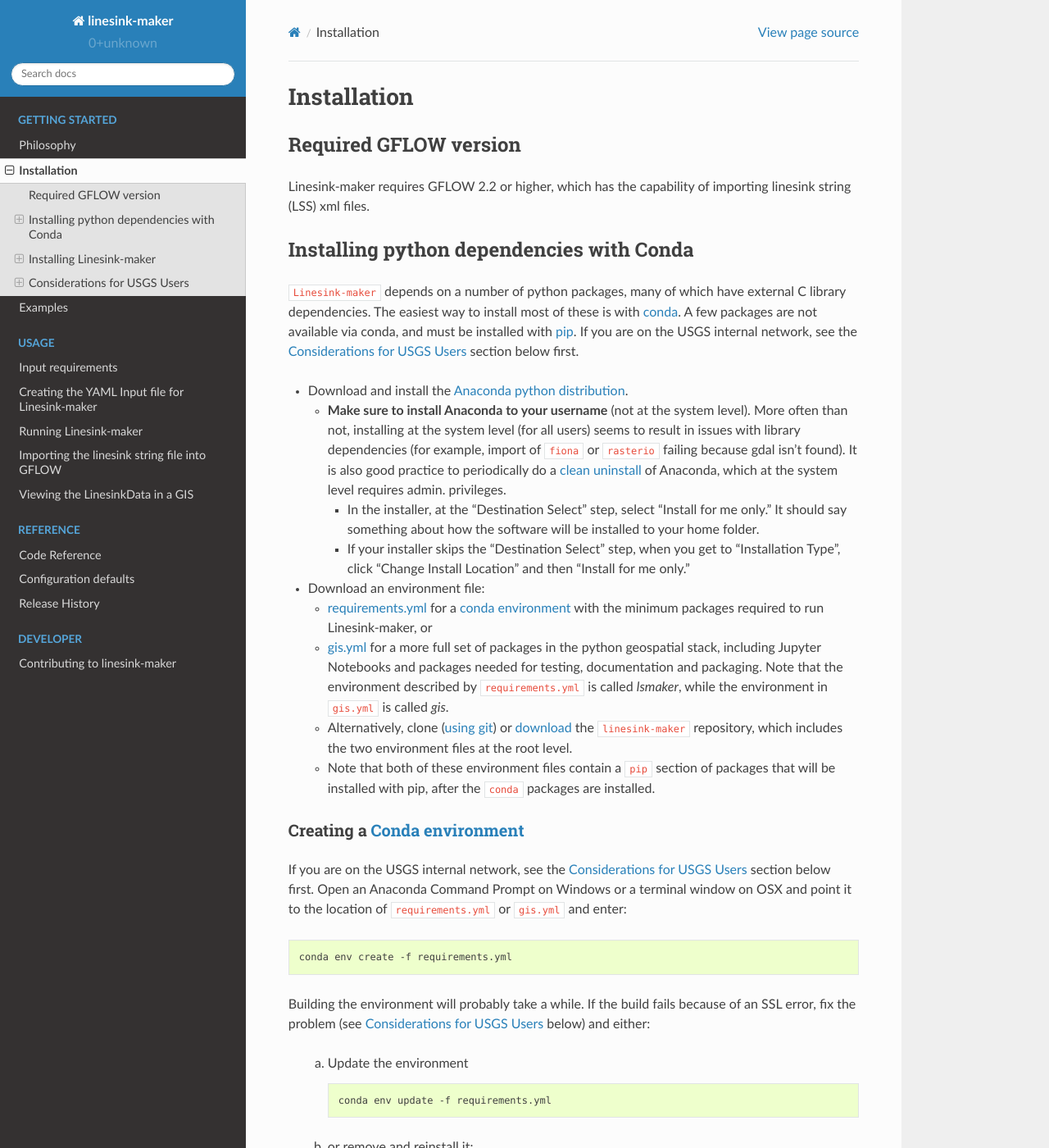
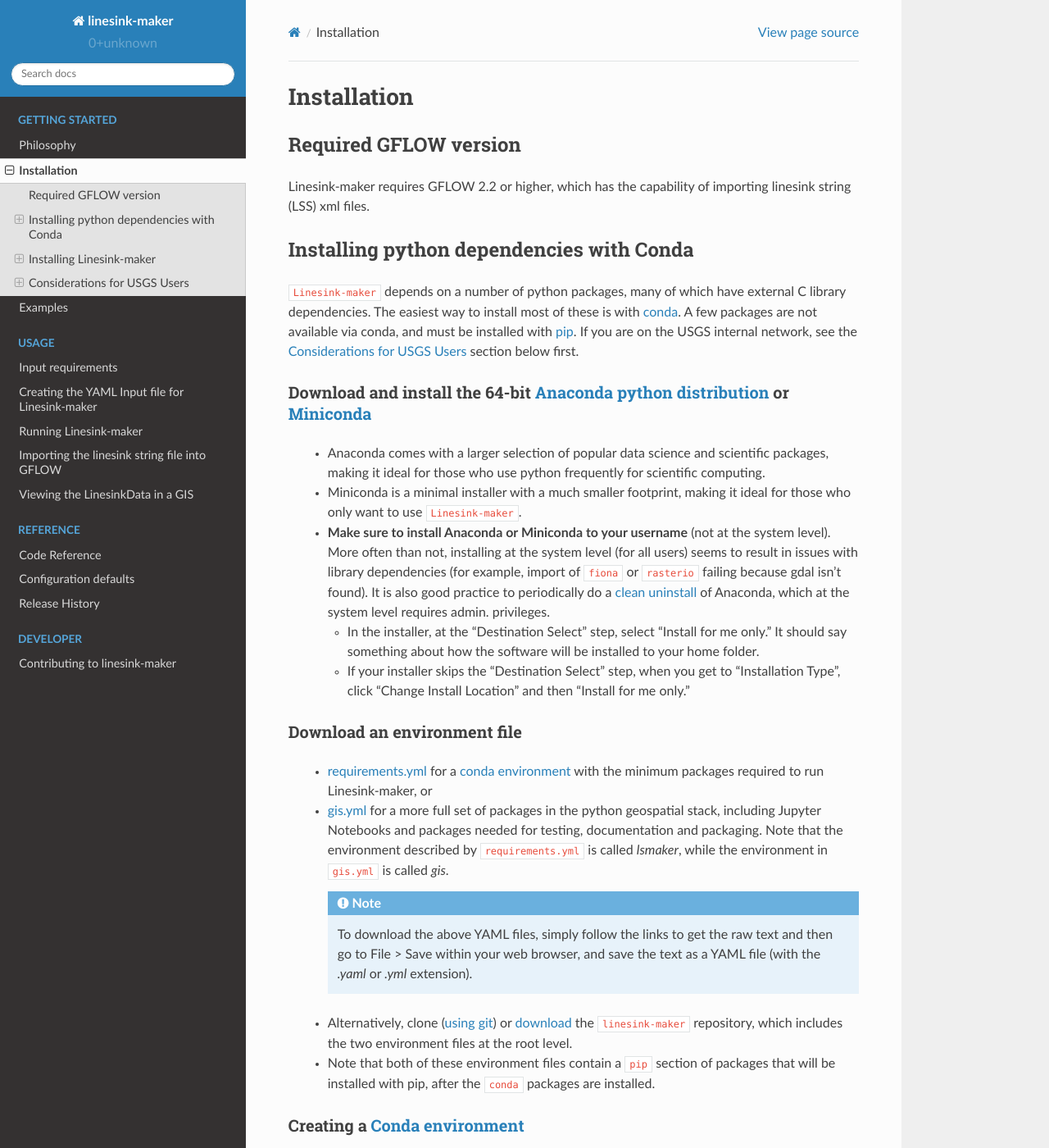
Before and after one commit to DOI-USGS/linesink-maker, a Sphinx documentation site: the page built from docs/source/installation.rst, in a window 1280 px wide and 1400 px high. Shown: the whole window at 82% size. Built offline with Sphinx 7.4.7 and the Read the Docs theme 2.0.0, drawn with Linux system fonts in a browser that asks for light colours.

Commit message:
docs: update install instructions

```diff
--- a/docs/source/installation.rst
+++ b/docs/source/installation.rst
@@ -10,18 +10,26 @@ Installing python dependencies with Conda
 -----------------------------------------
 ``Linesink-maker`` depends on a number of python packages, many of which have external C library dependencies. The easiest way to install most of these is with `conda`_. A few packages are not available via conda, and must be installed with `pip`_. If you are on the USGS internal network, see the `Considerations for USGS Users`_ section below first.
 
-* Download and install the `Anaconda python distribution`_.
+Download and install the 64-bit `Anaconda python distribution`_ or `Miniconda <https://docs.conda.io/en/latest/miniconda.html>`_
+^^^^^^^^^^^^^^^^^^^^^^^^^^^^^^^^^^^^^^^^^^^^^^^^^^^^^^^^^^^^^^^^^^^^^^^^^^^^^^^^^^^^^^^^^^^^^^^^^^^^^^^^^^^^^^^^^^^^^^^^^^^^^^^^^^
 
-  * **Make sure to install Anaconda to your username** (not at the system level). More often than not, installing at the system level (for all users) seems to result in issues with library dependencies (for example, import of ``fiona`` or ``rasterio`` failing because gdal isn't found). It is also good practice to periodically do a `clean uninstall`_ of Anaconda, which at the system level requires admin. privileges.
+  * Anaconda comes with a larger selection of popular data science and scientific packages, making it ideal for those who use python frequently for scientific computing.
+  * Miniconda is a minimal installer with a much smaller footprint, making it ideal for those who only want to use ``Linesink-maker``.
+  * **Make sure to install Anaconda or Miniconda to your username** (not at the system level). More often than not, installing at the system level (for all users) seems to result in issues with library dependencies (for example, import of ``fiona`` or ``rasterio`` failing because gdal isn't found). It is also good practice to periodically do a `clean uninstall`_ of Anaconda, which at the system level requires admin. privileges.
 
     * In the installer, at the “Destination Select” step, select “Install for me only.” It should say something about how the software will be installed to your home folder.
     * If your installer skips the “Destination Select” step, when you get to "Installation Type", click “Change Install Location” and then “Install for me only.”
 
 
-* Download an environment file:
+Download an environment file
+^^^^^^^^^^^^^^^^^^^^^^^^^^^^^^^^^^^^^^^^
 
   * `requirements.yml`_ for a `conda environment`_ with the minimum packages required to run Linesink-maker, or
   * `gis.yml`_ for a more full set of packages in the python geospatial stack, including Jupyter Notebooks and packages needed for testing, documentation and packaging. Note that the environment described by ``requirements.yml`` is called `lsmaker`, while the environment in ``gis.yml`` is called `gis`.
+
+    .. note::
+        To download the above YAML files, simply follow the links to get the raw text and then go to File > Save within your web browser, and save the text as a YAML file (with the `.yaml` or `.yml` extension).
+
   * Alternatively, clone (`using git`_) or `download`_ the ``linesink-maker`` repository, which includes the two environment files at the root level.
   * Note that both of these environment files contain a ``pip`` section of packages that will be installed with pip, after the ``conda`` packages are installed.
 
@@ -226,11 +234,11 @@ so it needs to be commented out on other operating systems (normally it wouldn't
 .. _conda environment: https://docs.conda.io/projects/conda/en/latest/user-guide/concepts/environments.html
 .. _condarc: https://docs.conda.io/projects/conda/en/latest/user-guide/configuration/use-condarc.html
 .. _download: https://github.com/aleaf/linesink-maker/archive/master.zip
-.. _gis.yml: https://github.com/aleaf/linesink-maker/blob/master/gis.yml
+.. _gis.yml: https://raw.githubusercontent.com/aleaf/linesink-maker/master/gis.yml
 .. _Download the DOI SSL certificate: https://tst.usgs.gov/applications/application-and-script-signing/
 .. _pip: https://packaging.python.org/tutorials/installing-packages/#use-pip-for-installing
 .. _Readme file: https://github.com/aleaf/linesink-maker/blob/master/Readme.md
-.. _requirements.yml: https://github.com/aleaf/linesink-maker/blob/master/requirements.yml
+.. _requirements.yml: https://raw.githubusercontent.com/aleaf/linesink-maker/master/requirements.yml
 .. _using git: https://git-scm.com/book/en/v2/Getting-Started-Installing-Git
 
 
--- a/gis.yml
+++ b/gis.yml
@@ -32,6 +32,7 @@ dependencies:
 - pytest
 - nbstripout
 - pyyaml
+- requests
 - pylint
 - rope  # for refactoring
 - codecov
--- a/requirements-dev.yml
+++ b/requirements-dev.yml
@@ -11,6 +11,7 @@ dependencies:
 - ipykernel
 - matplotlib
 - pyyaml
+- requests
 - numpy
 - scipy
 - pandas
--- a/requirements.yml
+++ b/requirements.yml
@@ -11,6 +11,7 @@ dependencies:
 - ipykernel
 - matplotlib
 - pyyaml
+- requests
 - numpy
 - scipy
 - pandas
```
